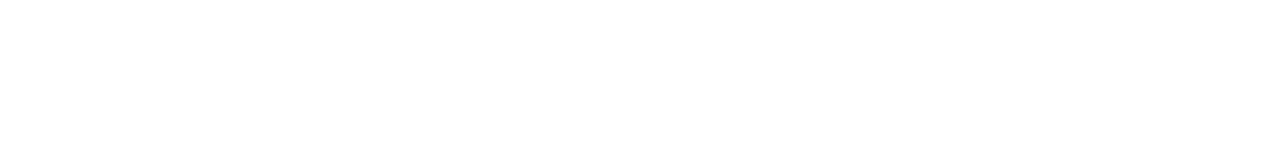
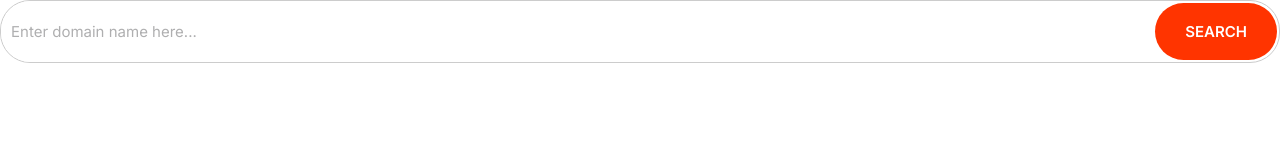
Before and after one commit to Daniellach/moshify-course_project, a plain HTML site: page index.html in a window 1280 px wide. Drawn offline with Linux system fonts and the light colour scheme.

Commit message:
defined input fields

```diff
--- a/CSS/styles.css
+++ b/CSS/styles.css
@@ -4,6 +4,8 @@
   --color-accent: #ff3400;
   --color-headings: #1b0760;
   --color-body: #918ca4;
+  --color-border: #ccc;
+  --border-radius: 30px;
 }
 
 *,
@@ -242,3 +244,41 @@ a {
     font-size: 1.5rem;
   }
 }
+
+/* Inputs */
+
+.input {
+  border-radius: var(--border-radius);
+  border: 1px solid var(--color-border);
+  color: var(--color-headings);
+  font-size: 2rem;
+  outline: 0;
+  padding: 1.5rem 3.5rem;
+}
+
+.input-group {
+  border: 1px solid var(--color-border);
+  border-radius: var(--border-radius);
+  display: flex;
+}
+
+.input-group .input {
+  border: 0;
+  flex-grow: 1;
+  padding: 1.5rem 1rem;
+  width: 0;
+}
+
+.input-group .btn {
+  margin: 2px;
+}
+
+::placeholder {
+  color: #afafb0;
+}
+
+@media screen and (min-width: 1024px) {
+  .input {
+    font-size: 1.5rem;
+  }
+}
--- a/index.html
+++ b/index.html
@@ -14,5 +14,14 @@
     <link rel="stylesheet" href="CSS/styles.css" />
   </head>
 
-  <body></body>
+  <body>
+    <div class="input-group">
+      <input
+        type="text"
+        class="input"
+        placeholder="Enter domain name here..."
+      />
+      <button class="btn btn--accent">Search</button>
+    </div>
+  </body>
 </html>
```
